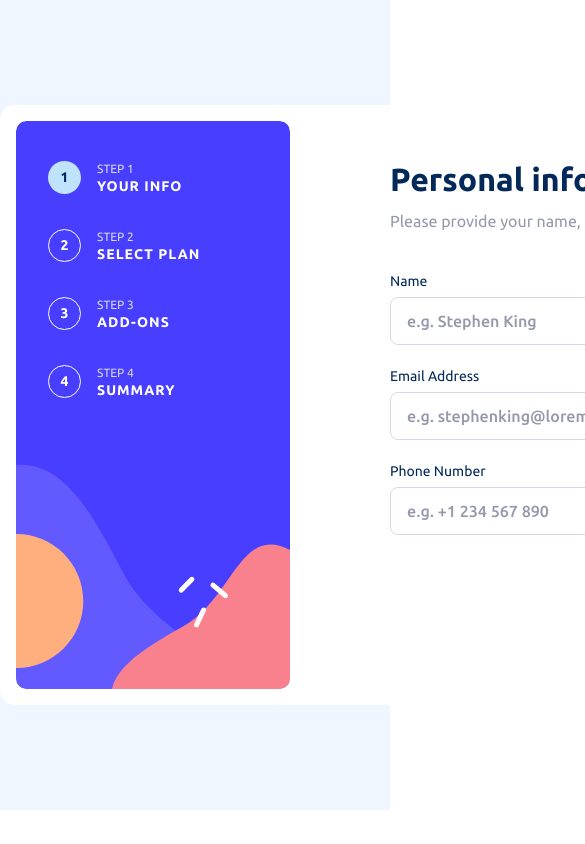
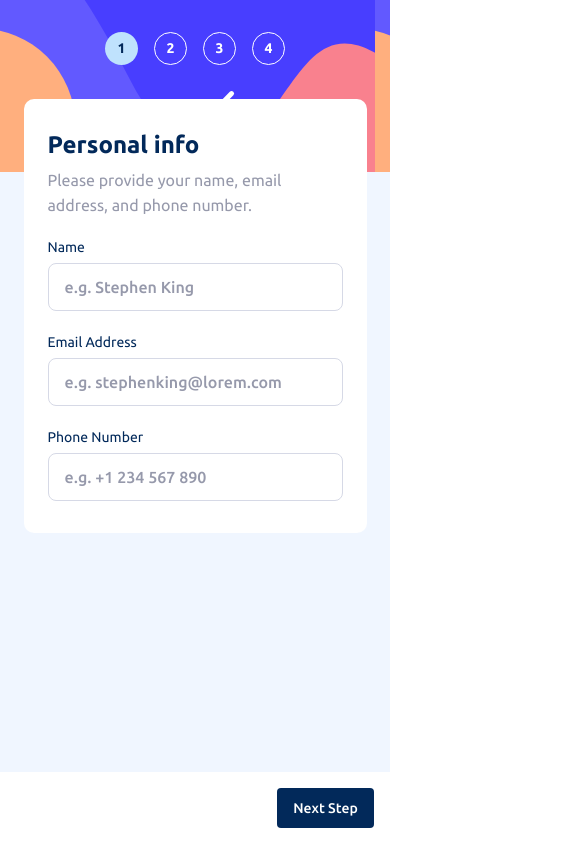
Before and after one commit to CodeVee/multi-step-form, an Angular app: page / in a window 390 px wide. Shown: the top 844 px of the page, 585 px wide, since content can reach past the window. Built offline with nearby package versions, Linux system fonts and the light colour scheme.

Commit message:
made responsive

```diff
--- a/src/app/addon-step/addon-checkbox.component.ts
+++ b/src/app/addon-step/addon-checkbox.component.ts
@@ -9,13 +9,14 @@ import { CommonModule } from '@angular/common';
     <button
       [ngClass]="{'border-blue-purplish bg-alabaster': checked, 'border-gray-light hover:border-blue-purplish bg-white': !checked}"
       (click)="selected.emit()"
-      class="flex items-center gap-2.4 px-2.4 h-32 border rounded-bs w-full">
-      <input type="checkbox" [checked]="checked" class=" rounded-lg checked:text-blue-purplish focus:ring-offset-0 focus:ring-transparent border border-gray-light cursor-pointer bg-white h-8 w-8">
-      <div class="flex flex-col flex-1 gap-0.8 text-left">
-        <h4 class="capitalize font-medium text-bs leading-7 text-blue-marine">{{ header }}</h4>
-        <h5 class="font-normal text-sb leading-6 text-gray-cool">{{ sub }}</h5>
+      class="flex items-center py-[1.2rem] lg:py-0 gap-1.6 lg:gap-2.4 px-1.6 lg:px-2.4 lg:h-32 border rounded-bs w-full">
+      <input type="checkbox" [checked]="checked" class=" rounded-lg checked:text-blue-purplish
+      focus:ring-offset-0 focus:ring-transparent border border-gray-light cursor-pointer bg-white h-8 w-8">
+      <div class="flex flex-col flex-1 lg:gap-0.8 text-left">
+        <h4 class="capitalize font-medium text-sb lg:text-bs leading-6 lg:leading-7 text-blue-marine">{{ header }}</h4>
+        <h5 class="font-normal text-[1.2rem] lg:text-sb leading-8 lg:leading-6 text-gray-cool">{{ sub }}</h5>
       </div>
-      <h6 class="font-normal text-sb leading-6 text-blue-purplish">+{{ '$' + amount }}/mo</h6>
+      <h6 class="font-normal text-[1.2rem] lg:text-sb leading-8 lg:leading-6 text-blue-purplish">+{{ '$' + amount }}/mo</h6>
     </button>
   `,
   styles: []
--- a/src/app/addon-step/addon-step.component.html
+++ b/src/app/addon-step/addon-step.component.html
@@ -1,4 +1,4 @@
-<div class="flex flex-col gap-1.6">
+<div class="flex flex-col gap-[1.2rem] lg:gap-1.6">
     <app-addon-checkbox
       *ngFor="let addon of addons| async"
       [amount]="addon.amount"
--- a/src/app/app.component.html
+++ b/src/app/app.component.html
@@ -1,7 +1,7 @@
-<div class=" bg-mangolia h-[81rem] flex">
-  <div class="w-[94rem] h-[60rem] bg-white rounded-3xl mx-auto self-center p-1.6 flex gap-40">
+<div class=" bg-mangolia min-h-screen lg:h-[81rem] flex">
+  <div class="w-full lg:w-[94rem] lg:h-[60rem] lg:bg-white lg:rounded-3xl lg:mx-auto lg:self-center lg:p-1.6 flex flex-col lg:flex-row lg:gap-40">
     <app-sidebar [activeStep]="activeStep"></app-sidebar>
-    <main class="w-[45rem]">
+    <main class="lg:w-[45rem] flex-1 lg:flex-none -mt-[7.3rem] lg:mt-0">
       <app-step-form *ngIf="!formCompleted" [activeStep]="activeStep" (stepForwarded)="advanceStep()" (stepReversed)="reverseStep()"></app-step-form>
       <app-subscription-confirmation *ngIf="formCompleted"></app-subscription-confirmation>
     </main>
--- a/src/app/button.component.ts
+++ b/src/app/button.component.ts
@@ -8,7 +8,7 @@ import { CommonModule } from '@angular/common';
   template: `
     <button (click)="btnClicked.emit()"
     [ngClass]="{'bg-blue-purplish hover:bg-blue-purplish-light': confirm, 'bg-blue-marine hover:bg-blue-deep': !confirm}"
-    class="w-[12.3rem] h-4.8 text-white font-medium text-bs rounded-bs">
+    class="w-[9.7rem] lg:w-[12.3rem] h-16 lg:h-4.8 text-white font-medium text-sb lg:text-bs rounded-[.4rem] lg:rounded-bs">
       <span *ngIf="confirm; else nextText">Confirm</span>
       <ng-template #nextText>Next Step</ng-template>
     </button>
--- a/src/app/header/header.component.html
+++ b/src/app/header/header.component.html
@@ -1,5 +1,5 @@
-<div class="mb-16">
-  <h1 class="mb-[1.1rem] font-bold text-2bs leading-[3.7rem] text-blue-marine">
+<div class="mb-[2.2rem] lg:mb-16">
+  <h1 class="mb-[.9rem] lg:mb-[1.1rem] font-bold text-[2.4rem] lg:text-2bs leading-[2.8rem] lg:leading-[3.7rem] text-blue-marine">
     <ng-content select="[header]"></ng-content>
   </h1>
   <p class="font-normal text-bs leading-10 text-gray-cool">
--- a/src/app/plan-step/plan-radio.component.ts
+++ b/src/app/plan-step/plan-radio.component.ts
@@ -10,9 +10,10 @@ import { CommonModule } from '@angular/common';
       (click)="selected.emit(planName)"
       [ngClass]="{'border-blue-purplish bg-alabaster': active,
         'border-gray-light hover:border-blue-purplish bg-white': !active,
-        'h-64': !annual, 'h-[18.3rem]': annual
+        'lg:h-64': !annual, 'lg:h-[18.3rem]': annual
       }"
-      class="w-full border rounded-bs pl-1.6 pb-1.6 pt-8 flex flex-col justify-between">
+      class="w-full border rounded-bs pl-1.6 pt-[1.4rem] pb-[1.8rem] gap-[1.4rem] lg:gap-0
+      lg:pb-1.6 lg:pt-8 flex lg:flex-col lg:justify-between">
       <img class="self-start" [src]="planImg" [alt]="planName">
       <div class="flex flex-col gap-0.8 text-left">
         <h4 class="capitalize font-medium text-bs leading-7 text-blue-marine">{{ planName }}</h4>
--- a/src/app/plan-step/plan-step.component.html
+++ b/src/app/plan-step/plan-step.component.html
@@ -1,4 +1,4 @@
-<div class="grid grid-cols-3 gap-x-[1.8rem] mb-3.2">
+<div class="grid gap-y-[1.2rem] lg:gap-y-0 lg:grid-cols-3 gap-x-[1.8rem] mb-3.2">
   <app-plan-radio
     *ngFor="let plan of plans |async"
     [active]="plan.name === selectedPlan"
--- a/src/app/sidebar-link/sidebar-link.component.html
+++ b/src/app/sidebar-link/sidebar-link.component.html
@@ -2,7 +2,7 @@
   <span [ngClass]="{'bg-blue-light text-blue-marine': active, 'border border-white bg-transparent text-white': !active}"
     class="rounded-full h-[3.3rem] w-[3.3rem] flex justify-center items-center text-sb
     font-bold">{{ step }}</span>
-  <div class="flex flex-col justify-between">
+  <div class="hidden lg:flex flex-col justify-between">
     <span class="font-normal text-[1.2rem] text-gray-light uppercase leading-6">step {{ step }}</span>
     <small class="font-bold text-sb text-white tracking-[1px] uppercase">{{ stage }}</small>
   </div>
--- a/src/app/sidebar/sidebar.component.html
+++ b/src/app/sidebar/sidebar.component.html
@@ -1,5 +1,5 @@
-<aside class="w-[27.4rem] h-full rounded-2xl pt-16 pl-3.2 bg-sidebar-desktop">
-  <div class="flex flex-col gap-3.2">
+<aside class="lg:w-[27.4rem] h-[17.2rem] lg:h-full lg:rounded-2xl pt-3.2 lg:pt-16 lg:pl-3.2 bg-sidebar-mobile lg:bg-sidebar-desktop">
+  <div class="flex lg:flex-col justify-center gap-1.6 lg:gap-3.2">
     <app-sidebar-link *ngFor="let link of links" [step]="link.step" [stage]="link.stage" [active]="link.step === activeStep"></app-sidebar-link>
   </div>
 </aside>
--- a/src/app/step-form/step-form.component.html
+++ b/src/app/step-form/step-form.component.html
@@ -1,4 +1,4 @@
-<div class="h-full pt-16 pb-1.6 flex flex-col">
+<div class="h-full pt-16 pb-1.6 hidden lg:flex flex-col">
   <app-header *ngIf="currentTitle">
     <span header>{{ currentTitle.header }}</span>
     <span sub-header>{{ currentTitle.subHeader }}</span>
@@ -16,3 +16,23 @@
     <app-button *ngIf="!summaryStep" (btnClicked)="nextStep()"></app-button>
   </div>
 </div>
+<div class="h-full flex flex-col lg:hidden justify-between gap-2.4">
+  <div class="fle bg-white w-[34.3rem] rounded-2xl px-2.4 py-3.2 self-center">
+    <app-header *ngIf="currentTitle">
+      <span header>{{ currentTitle.header }}</span>
+      <span sub-header>{{ currentTitle.subHeader }}</span>
+    </app-header>
+    <div class="fle">
+      <app-personal-step *ngIf="personalStep"></app-personal-step>
+      <app-plan-step *ngIf="planStep"></app-plan-step>
+      <app-addon-step *ngIf="addonStep"></app-addon-step>
+      <app-summary-step *ngIf="summaryStep"></app-summary-step>
+    </div>
+  </div>
+  <div class="flex justify-between items-center px-1.6 bg-white h-[7.2rem]">
+    <button (click)="previousStep()" [ngClass]="{'visible': beyondInfoStep, 'invisible': !beyondInfoStep}"
+    type="button" class="font-medium text-sb text-gray-cool hover:text-blue-marine">Go Back</button>
+    <app-button *ngIf="summaryStep" [confirm]="true" (btnClicked)="confirm()"></app-button>
+    <app-button *ngIf="!summaryStep" (btnClicked)="nextStep()"></app-button>
+  </div>
+</div>
--- a/src/app/subscription-confirmation/subscription-confirmation.component.html
+++ b/src/app/subscription-confirmation/subscription-confirmation.component.html
@@ -1,10 +1,15 @@
-<div class="flex flex-col justify-center items-center h-full">
+<div class="h-full">
+  <div class="flex flex-col justify-center items-center h-[40rem] lg:h-full
+  bg-white lg:bg-transparent rounded-2xl lg:rounded-none w-[34.3rem] lg:w-full
+  mx-auto lg:mx-0 px-2.4 lg:px-0">
     <figure>
       <img src="assets/images/icon-thank-you.svg" alt="thanks">
     </figure>
-  <h2 class="font-bold text-2bs leading-[3.7rem] text-blue-marine mt-3.2 mb-[1.4rem]">Thank you!</h2>
+    <h2 class="font-bold text-[2.4rem] lg:text-2bs leading-[2.7rem] lg:leading-[3.7rem]
+    text-blue-marine mt-2.4 lg:mt-3.2 mb-[.9rem] lg:mb-[1.4rem]">Thank you!</h2>
     <p class="font-normal text-bs leading-10 text-gray-cool text-center">
       Thanks for confirming your subscription! We hope you have fun using our platform.
       If you ever need support, please feel free to email us at support@loremgaming.com.
     </p>
   </div>
+</div>
--- a/src/app/summary-step/summary-step.component.html
+++ b/src/app/summary-step/summary-step.component.html
@@ -1,13 +1,13 @@
 <div class="flex flex-col gap-2.4">
-  <div class="rounded-bs pt-1.6 pb-2.4 px-2.4 bg-alabaster">
-    <div class="flex justify-between mb-2.4">
+  <div class="rounded-bs pt-1.6 pb-1.6 lg:pb-2.4 px-1.6 lg:px-2.4 bg-alabaster">
+    <div class="flex justify-between mb-[1.2rem] lg:mb-2.4">
       <div>
-        <h3 class="text-blue-marine font-medium text-bs leading-8">Arcade (Monthly)</h3>
+        <h3 class="text-blue-marine font-medium text-sb lg:text-bs leading-[1.6rem] lg:leading-8">Arcade (Monthly)</h3>
         <button type="button" class="underline font-normal text-sb leading-8 text-gray-cool hover:text-blue-purplish">Change</button>
       </div>
-      <h4 class="text-blue-marine font-bold text-bs leading-8 self-center">$9/mo</h4>
+      <h4 class="text-blue-marine font-bold text-sb lg:text-bs leading-8 self-center">$9/mo</h4>
     </div>
-    <div class="bg-gray-cool/20 h-px mb-1.6"></div>
+    <div class="bg-gray-cool/20 h-px mb-[1.2rem] lg:mb-1.6"></div>
     <div class="flex flex-col gap-1.6">
       <div class="flex justify-between">
         <span class="text-sb leading-8 text-gray-cool font-normal">Online Service</span>
@@ -19,8 +19,8 @@
       </div>
     </div>
   </div>
-  <div class="px-2.4 flex justify-between">
+  <div class="px-1.6 lg:px-2.4 flex justify-between">
     <span class="text-sb leading-8 text-gray-cool font-normal">Total (per month)</span>
-    <span class="text-[2rem] leading-8 text-blue-purplish font-bold">+$12/mo</span>
+    <span class="text-bs lg:text-[2rem] leading-8 text-blue-purplish font-bold">+$12/mo</span>
   </div>
 </div>
```
Lines whose indentation alone changed are shown as unchanged.
